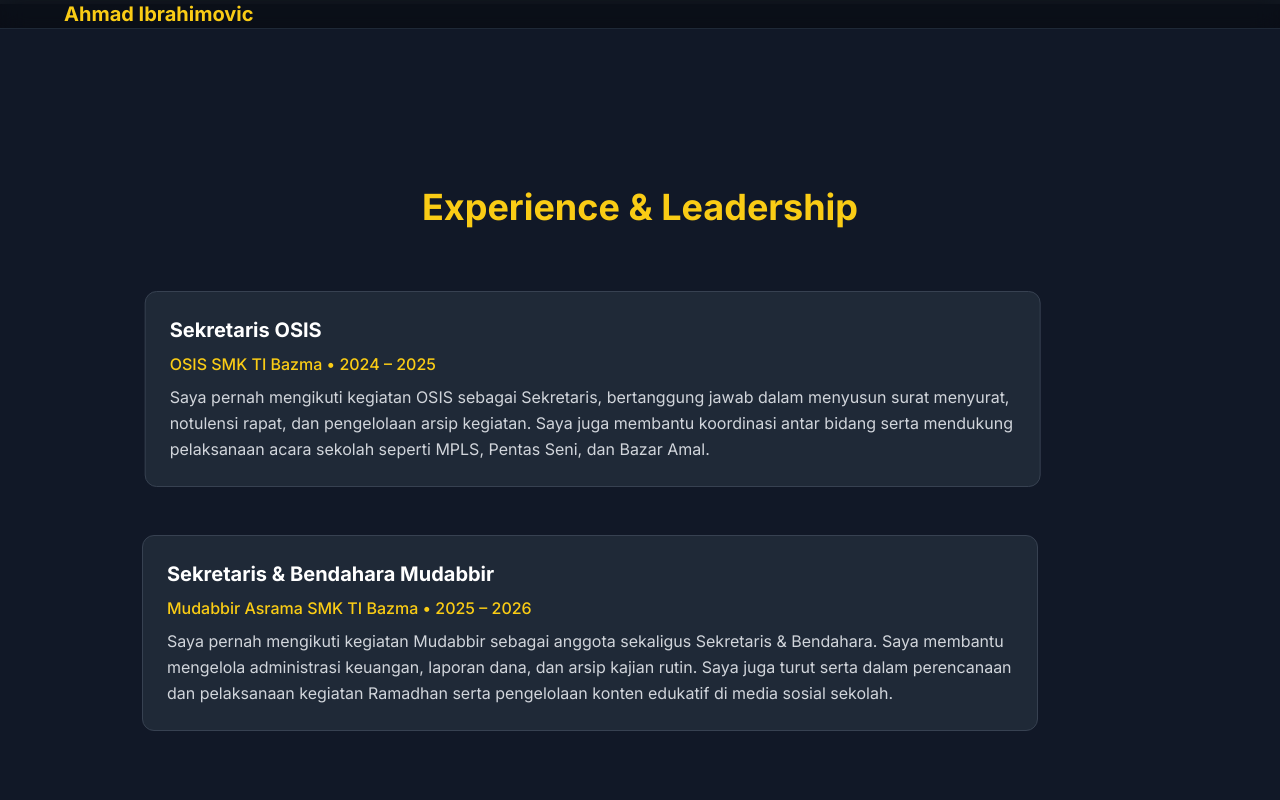
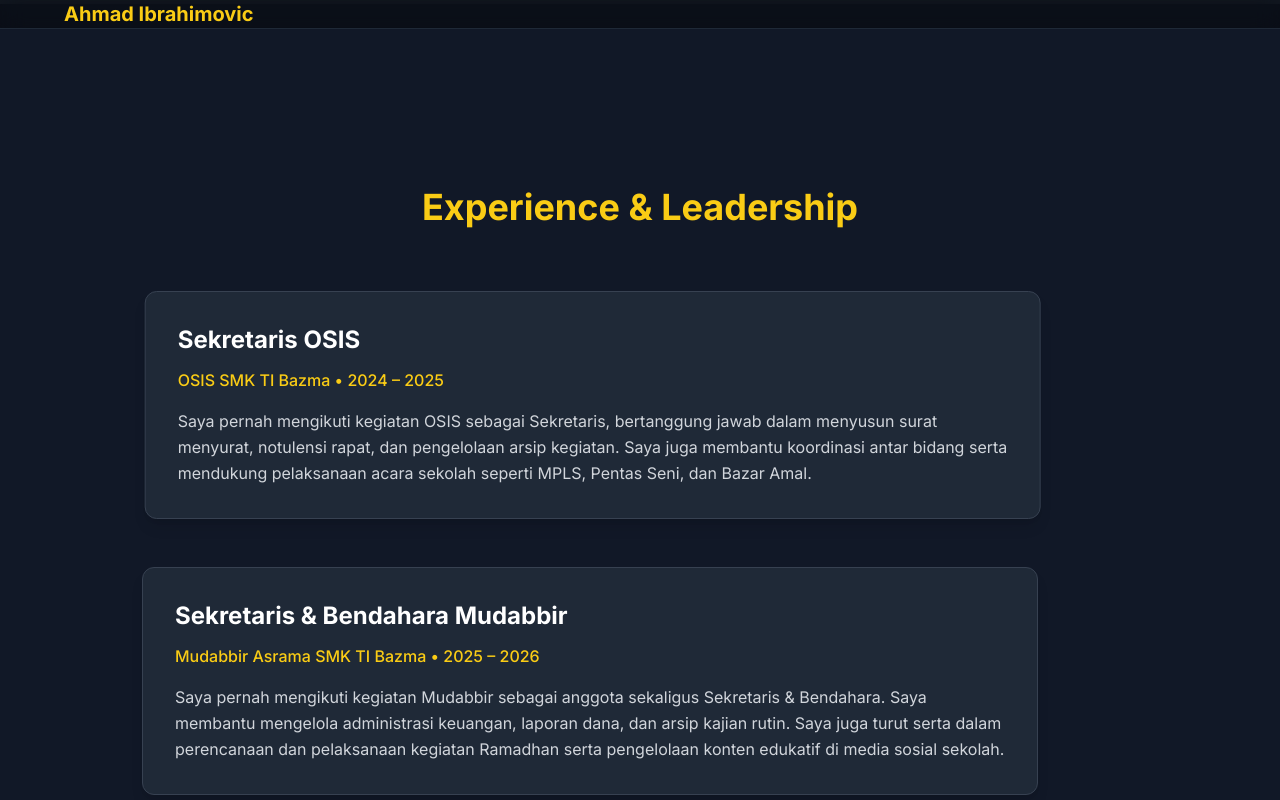
Before and after one commit to Ibrahimovic1970/Portofolio, a React (Vite) app: page /experience in a window 1280 px wide. Shown: the top 800 px of the page. Built offline with nearby package versions, Linux system fonts and the light colour scheme.

Commit message:
update experiences

```diff
--- a/src/pages/Experience.jsx
+++ b/src/pages/Experience.jsx
@@ -4,10 +4,10 @@ import { gsap } from 'gsap';
 
 const Experience = () => {
     const containerRef = useRef();
-    const itemRefs = useRef([]);
+    const itemsRef = useRef([]);
 
     useEffect(() => {
-        // Animasi saat muncul
+        // Animasi saat scroll ke section
         gsap.from(containerRef.current, {
             opacity: 1,
             y: 30,
@@ -19,13 +19,13 @@ const Experience = () => {
             },
         });
 
-        // Animasi card bertahap
-        gsap.from(itemRefs.current, {
+        // Animasi tiap card (dari kiri)
+        gsap.from(itemsRef.current, {
             opacity: 1,
             x: -50,
             duration: 1.2,
             ease: 'power3.out',
-            stagger: 0.3,
+            stagger: 0.4,
             scrollTrigger: {
                 trigger: containerRef.current,
                 start: 'top 80%',
@@ -49,19 +49,23 @@ const Experience = () => {
     ];
 
     return (
-        <section className="section">
-            <div className="container" ref={containerRef}>
+        <section className="section py-20">
+            <div className="container mx-auto px-6" ref={containerRef}>
                 <h2 className="text-4xl font-bold text-center mb-16 text-yellow-400">Experience & Leadership</h2>
-                <div className="space-y-12 max-w-4xl mx-auto">
+
+                {/* Container Flex dengan Flex Direction Column */}
+                <div className="flex flex-col gap-12 max-w-4xl mx-auto">
                     {experiences.map((exp, index) => (
                         <div
                             key={index}
-                            ref={(el) => (itemRefs.current[index] = el)}
-                            className="bg-gray-800 p-6 rounded-xl border border-gray-700 hover:border-yellow-400 transition-all duration-300"
+                            ref={(el) => (itemsRef.current[index] = el)}
+                            className="bg-gray-800 p-8 rounded-xl border border-gray-700 hover:border-yellow-400 transition-all duration-300 shadow-lg"
                         >
-                            <h3 className="text-xl font-bold text-white mb-2">{exp.title}</h3>
-                            <p className="text-yellow-400 font-medium mb-2">{exp.org} • {exp.period}</p>
-                            <p className="text-gray-300 leading-relaxed">{exp.desc}</p>
+                            <h3 className="text-2xl font-bold text-white mb-3">{exp.title}</h3>
+                            <p className="text-yellow-400 font-medium mb-4">{exp.org} • {exp.period}</p>
+                            <p className="text-gray-300 leading-relaxed text-base">
+                                {exp.desc}
+                            </p>
                         </div>
                     ))}
                 </div>
```
